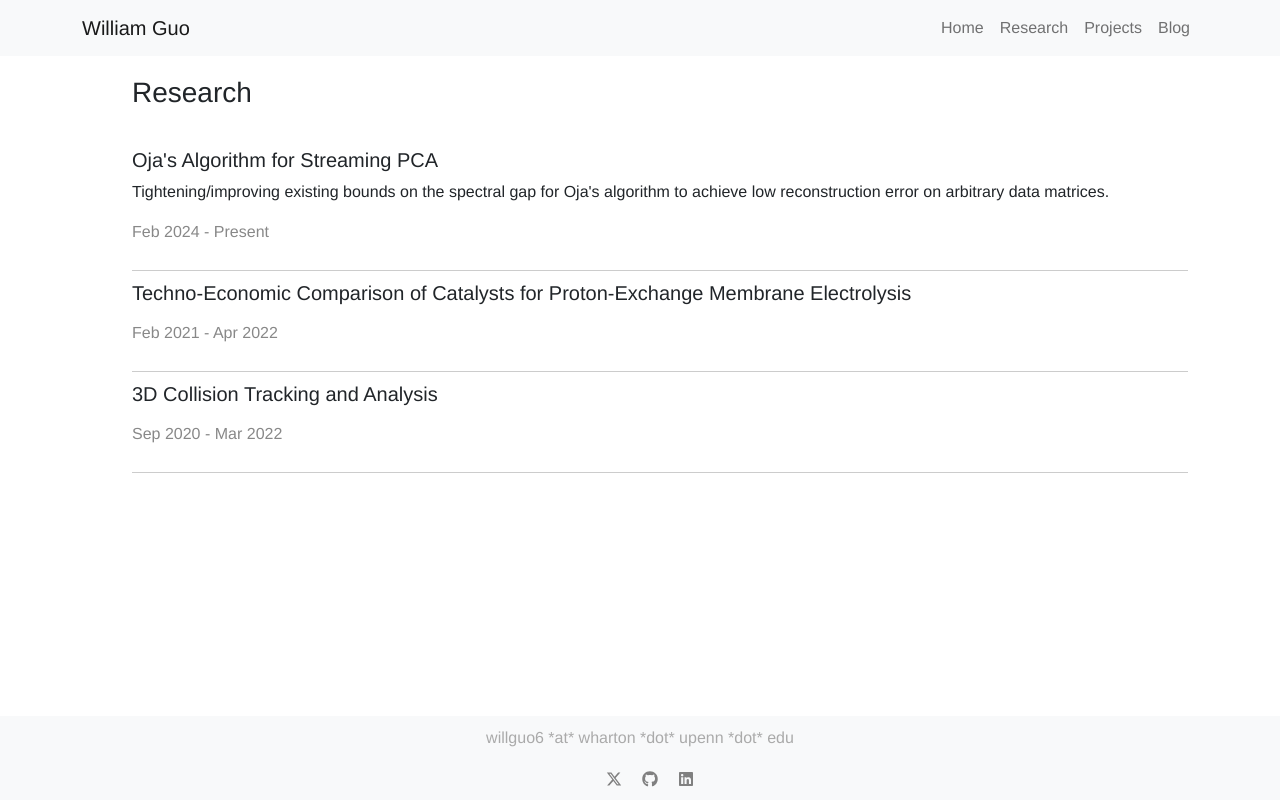
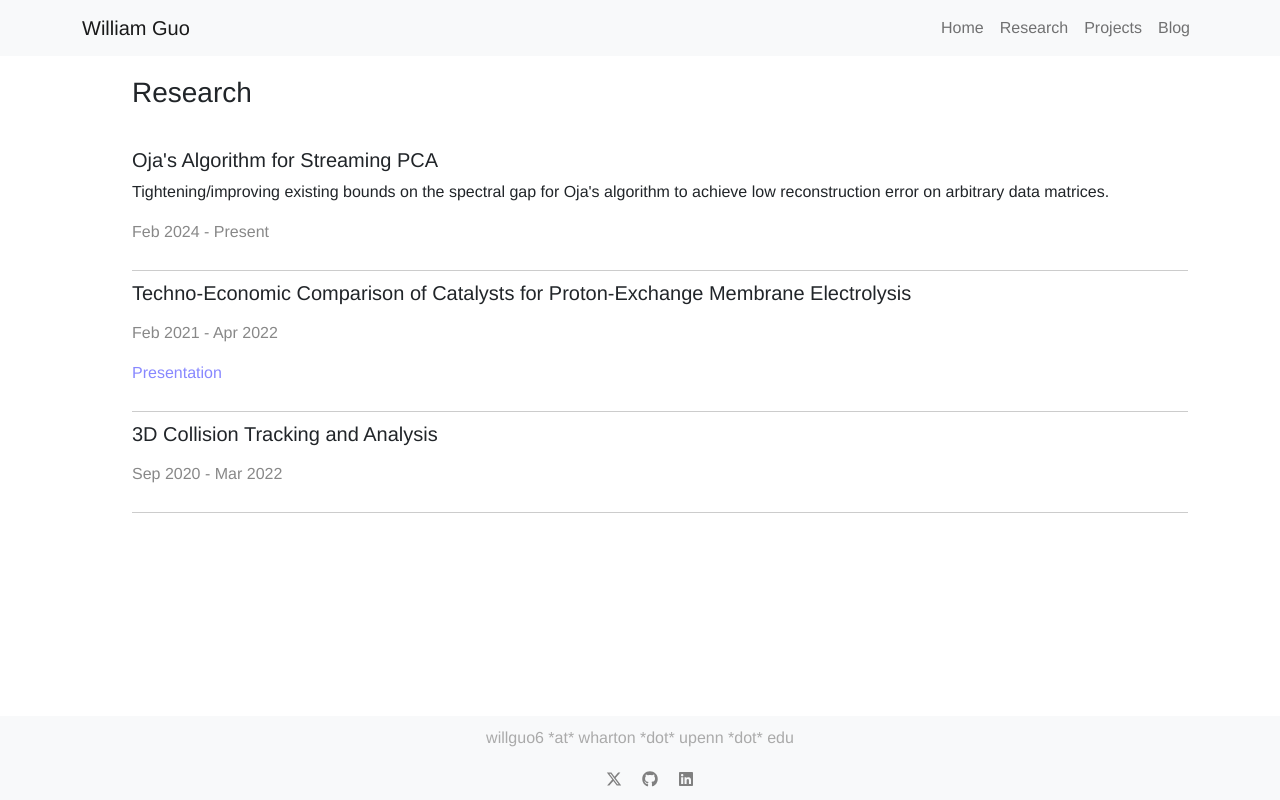
Before and after one commit to willdguo/willdguo.github.io, a React (Create React App) app: page /#/research in a window 1280 px wide. Built offline with nearby package versions, Linux system fonts and the light colour scheme.

Commit message:
added research files

```diff
--- a/src/components/ResearchCard.js
+++ b/src/components/ResearchCard.js
@@ -1,16 +1,17 @@
+import './ResearchCard.css'
 
 function ResearchCard({title, desc, date, links}) {
-    const style = {
-        'borderBottom': '1px solid #ccc',
-        'padding': '10px',
-        'paddingLeft': '0px',
-    }
 
     return (
-        <div style={style}>
+        <div className='researchcard'>
             <h4 style={{fontSize: '20px'}}> {title} </h4>
             <p> {desc} </p>
             <p style={{color: "#888"}}> {date} </p>
+            <p>
+            {links.map(l => (
+                <a href={l.link} target="_blank" rel="noreferrer">{l.text}</a>
+            ))}
+            </p>
         </div>
     )
 }
--- a/src/pages/Research.js
+++ b/src/pages/Research.js
@@ -1,4 +1,6 @@
 import ResearchCard from "../components/ResearchCard";
+// import chemposter from "../files/OregonElectrochemistry_poster-2021_09_18.pdf"
+import chempres from "../files/pnwavs_WG_presentation.pdf"
 
 function Research () {
 
@@ -7,16 +9,22 @@ function Research () {
             'title': "Oja's Algorithm for Streaming PCA",
             'desc': "Tightening/improving existing bounds on the spectral gap for Oja's algorithm to achieve low reconstruction error on arbitrary data matrices.",
             'date': 'Feb 2024 - Present',
+            'links': [],
         },
         {
             'title': "Techno-Economic Comparison of Catalysts for Proton-Exchange Membrane Electrolysis",
             'desc': '',
             'date': 'Feb 2021 - Apr 2022',
+            'links': [
+                {'link': chempres, 'text': 'Presentation'},
+                // {'link': chemposter, 'text': 'Poster'},
+            ],
         },
         {
             'title': '3D Collision Tracking and Analysis',
             'desc': '',
-            'date': 'Sep 2020 - Mar 2022'
+            'date': 'Sep 2020 - Mar 2022',
+            'links': [],
             // poster: https://aapt-wm.secure-platform.com/a/solicitations/34/sessiongallery/557
             // schedule: https://www.aapt.org/Conferences/WM2022/upload/aapt_wm22_Program-1.pdf
         },
@@ -27,7 +35,13 @@ function Research () {
             <h3 style={{fontWeight:'400'}}> Research </h3>
             <div style={{paddingTop: '20px'}}>
                 {topics.map((topic, idx) => (
-                    <ResearchCard key={idx} title={topic.title} desc={topic.desc} date={topic.date}/>
+                    <ResearchCard
+                        key={idx}
+                        title={topic.title}
+                        desc={topic.desc}
+                        date={topic.date}
+                        links={topic.links}
+                    />
                 ))}
             </div>
         </div>
```
Also changed, not shown: 2 other files (tests, documents, lock files or other folders).
